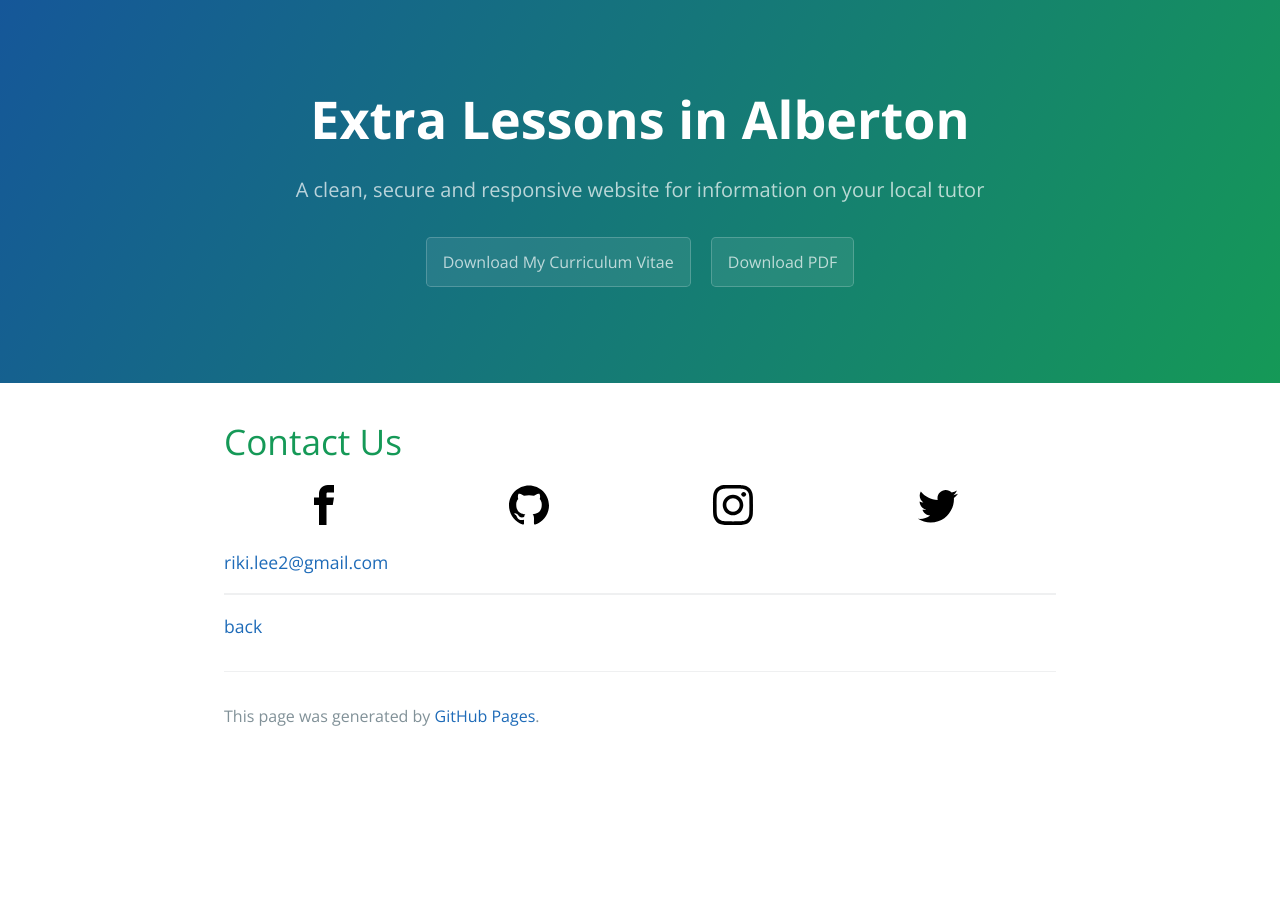
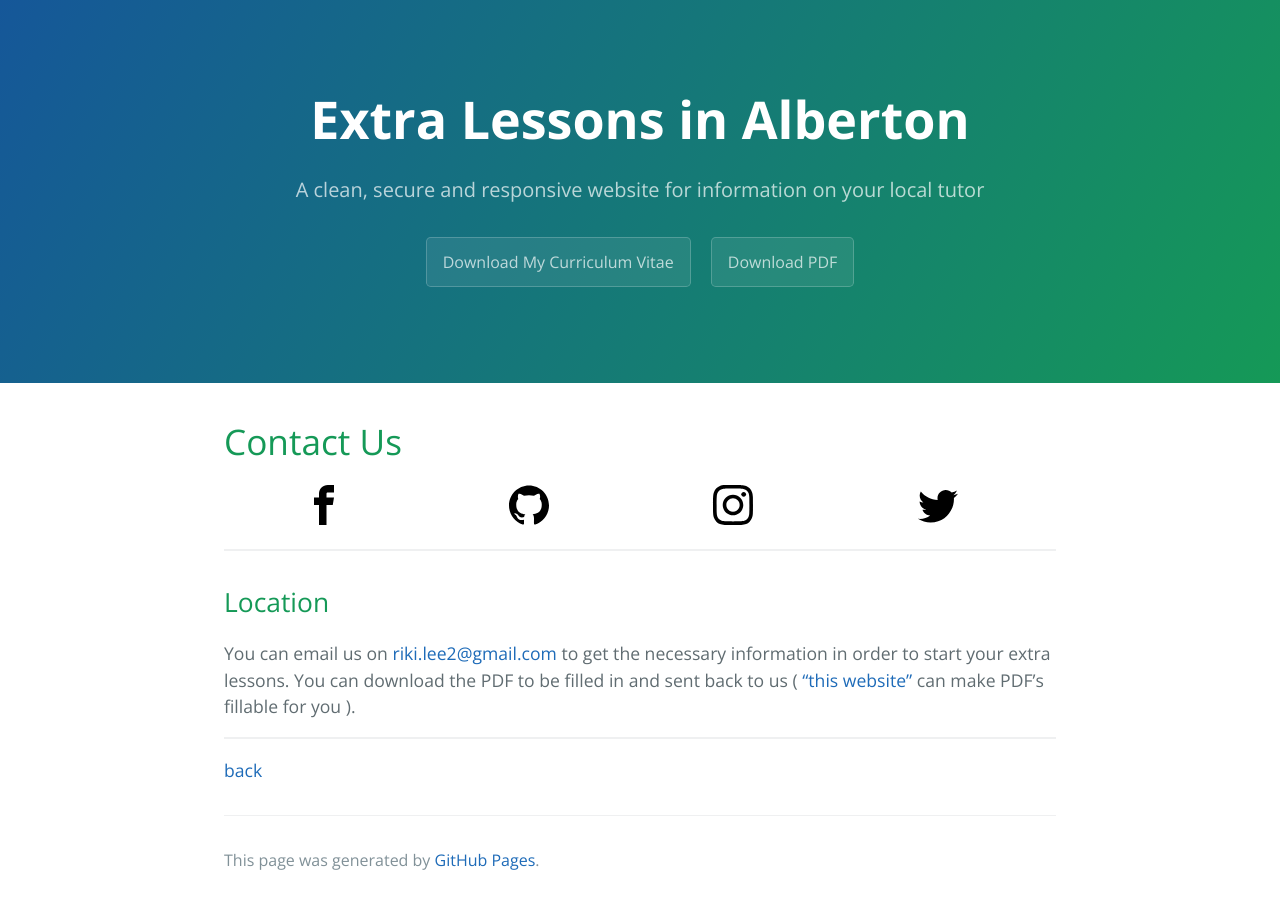
Before and after one commit to HelloBeastie/HelloBeastie.github.io, a Jekyll site: the page built from contact-us.md, in a window 1280 px wide. Built offline with Jekyll 4.4.1, drawn with Linux system fonts in a browser that asks for light colours; our own code applies the rules of GitHub Pages for plain Markdown files.

Commit message:
Tweaked email layout and added download button

```diff
--- a/_layouts/default.html
+++ b/_layouts/default.html
@@ -39,7 +39,7 @@
         <a href="{{ site.github.repository_url }}" class="btn">View on GitHub</a>
       {% endif %}
       {% if site.show_downloads %}
-        <a href="{{ include  Riki_Lee_Cirrculem_Vitae}}" class="btn">Download My Curriculum Vitae</a>
+        <a href="{{ include  Riki_Lee_Cirrculem_Vitae.pdf }}" class="btn">Download My Curriculum Vitae</a>
         <a href="{{ site.github.tar_url }}" class="btn">Download PDF</a>
       {% endif %}
     </section>
--- a/contact-us.md
+++ b/contact-us.md
@@ -6,7 +6,10 @@ layout: default
 
 <a href="https://www.facebook.com/"> <img src="https://cdn.rawgit.com/HelloBeastie/HelloBeastie.github.io/master/_includes/facebook.svg"  width="200" height="40"> </a> <a href="https://github.com/HelloBeastie"> <img src="https://cdn.rawgit.com/HelloBeastie/HelloBeastie.github.io/master/_includes/github.svg"  width="200" height="40"> </a> <a href="https://www.instagram.com/tikketikke/"> <img src="https://cdn.rawgit.com/HelloBeastie/HelloBeastie.github.io/master/_includes/instagram.svg"  width="200" height="40"> </a> <a href="https://twitter.com/rikileehartwell"> <img src="https://cdn.rawgit.com/HelloBeastie/HelloBeastie.github.io/master/_includes/twitter.svg"  width="200" height="40"> </a>
 
-<a href="mailto:{{ site.email }}">{{ site.email }}</a>
+***
+## [](#Location)Location
+
+You can email us on <a href="mailto:{{ site.email }}"> {{ site.email }} </a> to get the necessary information in order to start your extra lessons. You can download the  PDF to be filled in and sent back to us ( <a href="https://smallpdf.com/edit-pdf"> "this website" </a> can make PDF's fillable for you ).
 
 {::comment}
 {:/comment}
```
Also changed, not shown: 1 other file.
